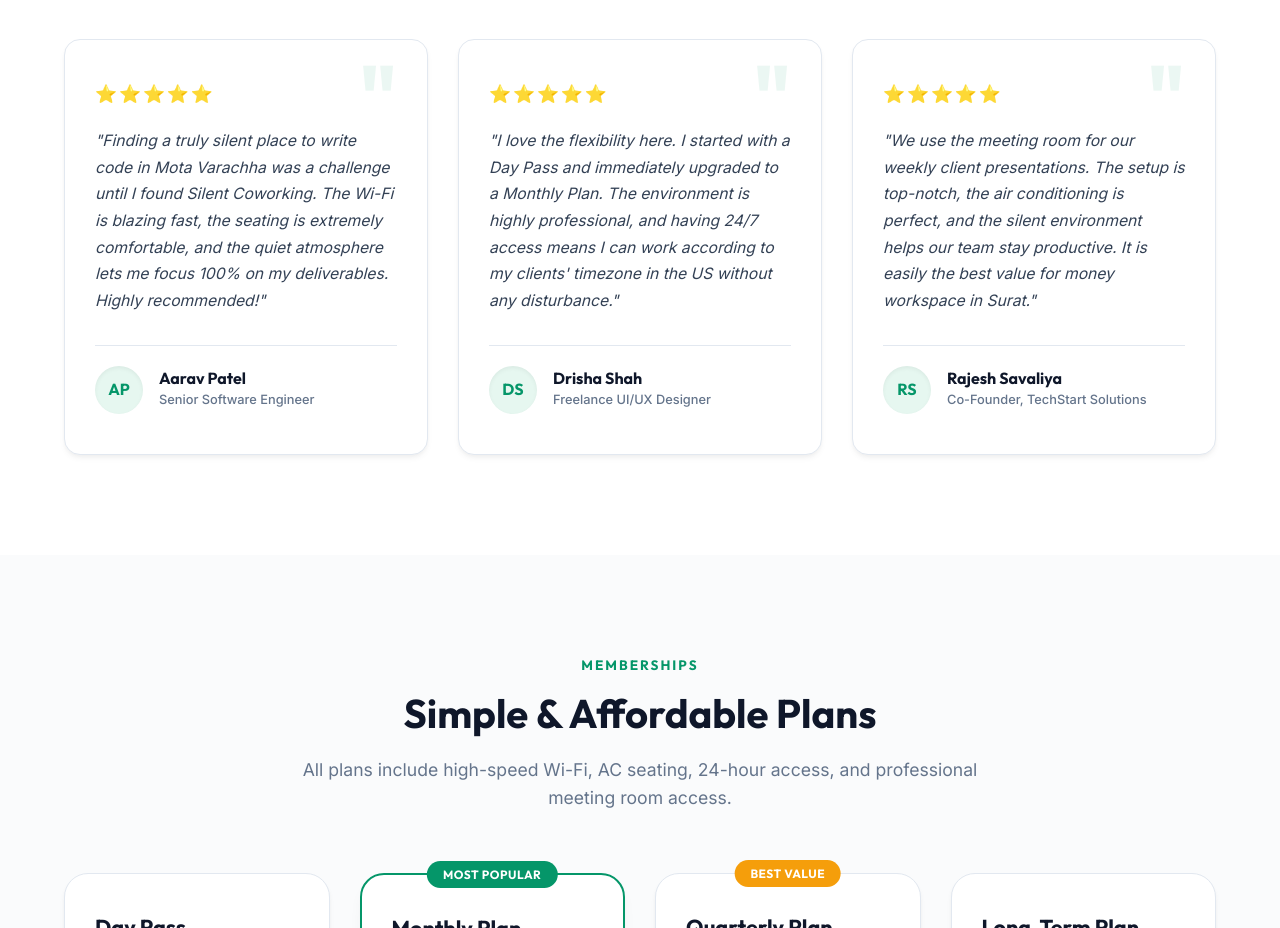
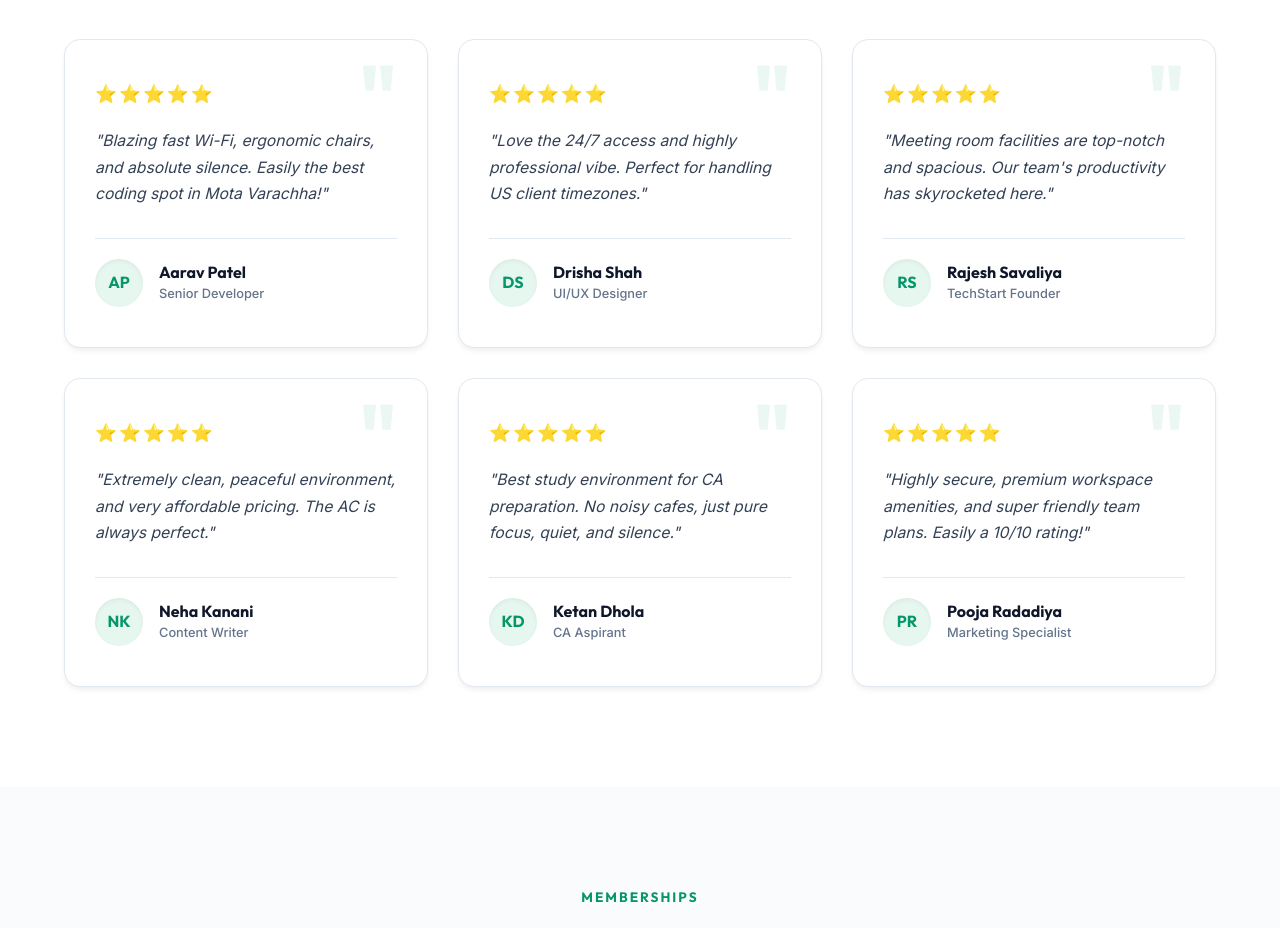
Before and after one commit to etsyautomation/silent-coworking-space, a website: page index.html in a window 1280 px wide. Shown: the part 2840-3768 px from the top of the page. Drawn offline with Linux system fonts and the light colour scheme.

Commit message:
Replace long reviews with 6 short reviews

```diff
--- a/index.html
+++ b/index.html
@@ -222,51 +222,78 @@
       <div class="reviews-grid">
         <!-- Review 1 -->
         <div class="review-card">
-          <div class="review-stars">
-            ⭐⭐⭐⭐⭐
-          </div>
-          <p class="review-text">
-            "Finding a truly silent place to write code in Mota Varachha was a challenge until I found Silent Coworking. The Wi-Fi is blazing fast, the seating is extremely comfortable, and the quiet atmosphere lets me focus 100% on my deliverables. Highly recommended!"
-          </p>
+          <div class="review-stars">⭐⭐⭐⭐⭐</div>
+          <p class="review-text">"Blazing fast Wi-Fi, ergonomic chairs, and absolute silence. Easily the best coding spot in Mota Varachha!"</p>
           <div class="reviewer-info">
             <div class="reviewer-avatar">AP</div>
             <div class="reviewer-meta">
               <h4 class="reviewer-name">Aarav Patel</h4>
-              <p class="reviewer-role">Senior Software Engineer</p>
+              <p class="reviewer-role">Senior Developer</p>
             </div>
           </div>
         </div>
 
         <!-- Review 2 -->
         <div class="review-card">
-          <div class="review-stars">
-            ⭐⭐⭐⭐⭐
-          </div>
-          <p class="review-text">
-            "I love the flexibility here. I started with a Day Pass and immediately upgraded to a Monthly Plan. The environment is highly professional, and having 24/7 access means I can work according to my clients' timezone in the US without any disturbance."
-          </p>
+          <div class="review-stars">⭐⭐⭐⭐⭐</div>
+          <p class="review-text">"Love the 24/7 access and highly professional vibe. Perfect for handling US client timezones."</p>
           <div class="reviewer-info">
             <div class="reviewer-avatar">DS</div>
             <div class="reviewer-meta">
               <h4 class="reviewer-name">Drisha Shah</h4>
-              <p class="reviewer-role">Freelance UI/UX Designer</p>
+              <p class="reviewer-role">UI/UX Designer</p>
             </div>
           </div>
         </div>
 
         <!-- Review 3 -->
         <div class="review-card">
-          <div class="review-stars">
-            ⭐⭐⭐⭐⭐
-          </div>
-          <p class="review-text">
-            "We use the meeting room for our weekly client presentations. The setup is top-notch, the air conditioning is perfect, and the silent environment helps our team stay productive. It is easily the best value for money workspace in Surat."
-          </p>
+          <div class="review-stars">⭐⭐⭐⭐⭐</div>
+          <p class="review-text">"Meeting room facilities are top-notch and spacious. Our team's productivity has skyrocketed here."</p>
           <div class="reviewer-info">
             <div class="reviewer-avatar">RS</div>
             <div class="reviewer-meta">
               <h4 class="reviewer-name">Rajesh Savaliya</h4>
-              <p class="reviewer-role">Co-Founder, TechStart Solutions</p>
+              <p class="reviewer-role">TechStart Founder</p>
+            </div>
+          </div>
+        </div>
+
+        <!-- Review 4 -->
+        <div class="review-card">
+          <div class="review-stars">⭐⭐⭐⭐⭐</div>
+          <p class="review-text">"Extremely clean, peaceful environment, and very affordable pricing. The AC is always perfect."</p>
+          <div class="reviewer-info">
+            <div class="reviewer-avatar">NK</div>
+            <div class="reviewer-meta">
+              <h4 class="reviewer-name">Neha Kanani</h4>
+              <p class="reviewer-role">Content Writer</p>
+            </div>
+          </div>
+        </div>
+
+        <!-- Review 5 -->
+        <div class="review-card">
+          <div class="review-stars">⭐⭐⭐⭐⭐</div>
+          <p class="review-text">"Best study environment for CA preparation. No noisy cafes, just pure focus, quiet, and silence."</p>
+          <div class="reviewer-info">
+            <div class="reviewer-avatar">KD</div>
+            <div class="reviewer-meta">
+              <h4 class="reviewer-name">Ketan Dhola</h4>
+              <p class="reviewer-role">CA Aspirant</p>
+            </div>
+          </div>
+        </div>
+
+        <!-- Review 6 -->
+        <div class="review-card">
+          <div class="review-stars">⭐⭐⭐⭐⭐</div>
+          <p class="review-text">"Highly secure, premium workspace amenities, and super friendly team plans. Easily a 10/10 rating!"</p>
+          <div class="reviewer-info">
+            <div class="reviewer-avatar">PR</div>
+            <div class="reviewer-meta">
+              <h4 class="reviewer-name">Pooja Radadiya</h4>
+              <p class="reviewer-role">Marketing Specialist</p>
             </div>
           </div>
         </div>
```
